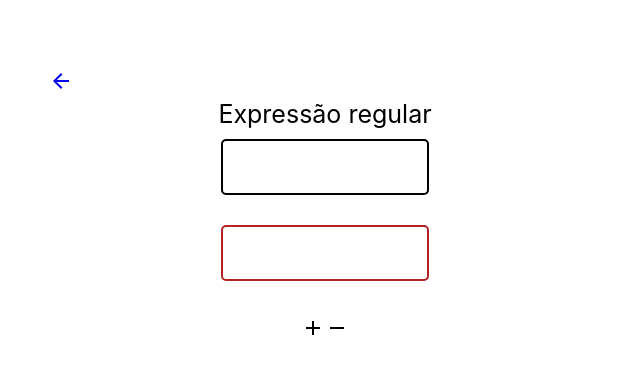
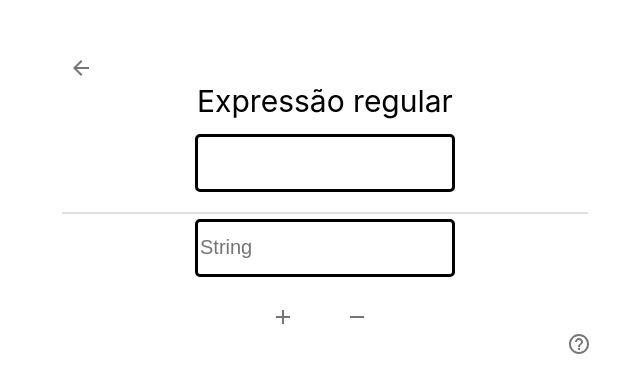
Before and after one commit to glyve99/trab-lftc, a React (Create React App) app: page /regex in a window 1280 px wide. Shown: the part 196-588 px from the top of the page, without its empty margins (315-955 px from the left). Built offline with nearby package versions, Linux system fonts and the light colour scheme.

Commit message:
Finalizando a implementação da Expressão regular

```diff
--- a/public/index.html
+++ b/public/index.html
@@ -24,7 +24,7 @@
       work correctly both with client-side routing and a non-root public URL.
       Learn how to configure a non-root public URL by running `npm run build`.
     -->
-    <title>React App</title>
+    <title>LFTC</title>
   </head>
   <body>
     <noscript>You need to enable JavaScript to run this app.</noscript>
--- a/src/components/pages/Home.js
+++ b/src/components/pages/Home.js
@@ -15,14 +15,18 @@ export default function Home() {
 
     return (
         <Container maxWidth='sm' style={styles.container}>
+            <p style={styles.text}>
+                Trabalho: Linguagens Formais e Teoria da Computação
+            </p>
             {renderRedirect()}
             <div style={styles.menu}>
-                <div style={{display: 'flex', flexDirection: 'column', justifyContent: 'space-between', height: '100%', padding: '15px 0 15px 0'}}>
-                    <Button onClick={() => setRedirectFlag('regex')}>Expressões regulares</Button>
-                    <Button>Gramáticas</Button>
-                    <Button onClick={() => setRedirectFlag('autofin')}>Autômatos finitos</Button>
-                </div>
+                <Button style={styles.button} onClick={() => setRedirectFlag('regex')}>Expressões regulares</Button>
+                <Button style={styles.button}>Gramáticas</Button>
+                <Button style={styles.button} onClick={() => setRedirectFlag('autofin')}>Autômatos finitos</Button>
             </div>
+            <p style={styles.text}>
+                Desenvolvido por: Giovanna Carreira Marinho e Guilherme Molina de Olyveira
+            </p>
         </Container>
     )
 }
@@ -33,11 +37,22 @@ const styles = {
         display: 'flex',
         justifyContent: 'center',
         alignItems: 'center',
+        flexDirection: 'column'
     },
     menu: {
-        height: '75%',
+        height: '70%',
         width: '50%',
-        backgroundColor: 'pink',
-        borderRadius: '5%'
+        display: 'flex',
+        justifyContent: 'space-evenly',
+        alignItems: 'center',
+        flexDirection: 'column'
+    },
+    text: {
+        fontSize: '15px',
+        textAlign: 'center'
+    },
+    button: {
+        fontSize: '20px',
+        fontStyle: 'none'
     }
 }
--- a/src/components/pages/Regex.js
+++ b/src/components/pages/Regex.js
@@ -1,11 +1,16 @@
 import React, { useState } from 'react';
 import { Link } from 'react-router-dom';
 import Container from '@material-ui/core/Container';
-import IconButton from '@material-ui/core/Icon';
+import Button from '@material-ui/core/Button/Button';
+import Tooltip from "@material-ui/core/Tooltip";
+import Typography from '@material-ui/core/Typography';
+import { withStyles } from '@material-ui/core/styles';
+import Divider from '@material-ui/core/Divider';
 
 import RemoveOutlinedIcon from '@material-ui/icons/RemoveOutlined';
 import AddOutlinedIcon from '@material-ui/icons/AddOutlined';
 import ArrowBackIcon from '@material-ui/icons/ArrowBack';
+import HelpOutlineIcon from '@material-ui/icons/HelpOutline';
 
 export default function Regex() {
     const [userInput, setUserInput] = useState('');
@@ -15,68 +20,86 @@ export default function Regex() {
     const validate = e => {
         const regex = new RegExp(userInput);
         const string = e.target.value;
-        console.log(regex);
 
         if(regex.exec(string)){
-             setCorrect(true);
+             e.target.style.borderColor = "ForestGreen";
         } else {
-             setCorrect(false);
+             e.target.style.borderColor = "FireBrick";
         }
     }
 
     return (
         <Container maxWidth='sm' style={styles.container}>
             <header style={styles.header}>
-                <Link to="/">
-                    <IconButton style={{padding: '0px', margin: '0px'}}><ArrowBackIcon/></IconButton>
+                <Link style={styles.button} to="/" width="20px" height="40px">
+                    <Tooltip title="Voltar"><Button style={styles.button}><ArrowBackIcon color="action"/></Button></Tooltip>
                 </Link>
 
                 <p style={styles.text}>Expressão regular</p>
             </header>
 
             <div style={styles.main}>
-                <input type="text" onChange={(e) => setUserInput(e.target.value)} style={{
-                            borderSize: "2px",
-                            borderColor: "black",
-                            borderStyle: "solid",
-                            borderRadius: "5px",
-                            height: "50px",
-                            width: "200px",
-                            outline: "0"
-                         }}
-                />
+                <input type="text" onChange={(e) => setUserInput(e.target.value)} style={styles.input}/>
             </div>
+
+            <Divider color="inherit" style={{ padding: '0.5px', width: '95%', alignSelf: 'center' }} />
+
             <div style={styles.main}>
-                    {inputs.map(input => (
+                {inputs.map(() => (
                     <div style={styles.item}>
-                            <input type="text" onChange={(e) => validate(e)} style={{
-                                borderSize: "2px",
-                                borderColor: correct? "ForestGreen" : "FireBrick",
-                                borderStyle: "solid",
-                                borderRadius: "5px",
-                                height: "50px",
-                                width: "200px",
-                                outline: "0"
-                            }}
-                            />
+                        <input type="text" placeholder="String" onChange={(e) => validate(e)} onClick={(e) => {validate(e); e.target.placeholder = "";}} style={styles.input}/>
                     </div>
                 ))}
             </div>
 
             <div style={styles.footer}>
-                <IconButton onClick={() => {
+                <Tooltip title="Adicionar">
+                    <Button style={styles.button} onClick={() => {
                         if(inputs.length < 10)
                             setInputs([...inputs, 1])
-                    }}> <AddOutlinedIcon/> </IconButton >
-
-                <IconButton onClick={() => {
+                        }} > <AddOutlinedIcon color="action"/> </Button >
+                </Tooltip>
+                <Tooltip title="Remover">
+                    <Button style={styles.button} onClick={() => {
                         if(inputs.length > 1)
                             setInputs(inputs.slice(0, inputs.length-1))
-                    }}> <RemoveOutlinedIcon/> </IconButton >
+                        }} > <RemoveOutlinedIcon color="action" /> </Button >
+                </Tooltip>
+            </div>
+
+            <div style={styles.helper}>
+                <HtmlTooltip placement="top"
+                    title={
+                    <React.Fragment>
+                        <Typography  color="inherit">Expressão regular</Typography>
+                        {'Insira a expressão regular:'} <br/>
+                        <b>{'  ^'}</b> {' iniciar a expressão regular'} <br/>
+                        <b>{'  $'}</b> {' termina a expressão regular'} <br/>
+                        <b>{'  *'}</b> {' zero ou mais repetições'} <br/>
+                        <b>{'  +'}</b> {' uma ou mais repetições'} <br/>
+                        <b>{'  ?'}</b> {' zero ou uma repetição'} <br/>
+                        <b>{'  |'}</b> {' união'} <br/>
+                        <b>{'  {x}'}</b> {' x repetições'} <br/>
+                        <b>{'  {x, y}'}</b> {' entre x e y repetições'} <br/><br/>
+                        {'Acrescente as strings para testar.'}
+                    </React.Fragment>
+                    }>
+                    <HelpOutlineIcon color="action" />
+                </HtmlTooltip>
             </div>
         </Container>
     )
 }
+
+const HtmlTooltip = withStyles((theme) => ({
+    tooltip: {
+      backgroundColor: '#f5f5f9',
+      color: 'rgba(0, 0, 0, 0.87)',
+      maxWidth: 420,
+      fontSize: theme.typography.pxToRem(12),
+      border: '1px solid #dadde9',
+    },
+  }))(Tooltip);
 
 const styles = {
     container: {
@@ -84,33 +107,56 @@ const styles = {
         display: 'flex',
         flexDirection: 'column',
         justifyContent: 'center'
-
+    },
+    input: {
+        borderWidth: "3px",
+        borderColor: "black",
+        borderStyle: "solid",
+        borderRadius: "5px",
+        height: "50px",
+        width: "250px",
+        outline: "0",
+        fontSize: "20px"
+     },
+    button: {
+        borderRadius: '5px',
+        height: '30px',
+        width: '20px',
+        transitionDuration: '0.5s',
+        marginRight: '10px'
     },
     text: {
-        fontSize: '25px',
-        padding: '0px',
-        margin: '0px',
-        textAlign: 'center'
+        fontSize: '30px',
+        textAlign: 'center',
+        margin: '0'
     },
     header:
     {
-        flexDirection: 'row',
-        justifyContent: 'center',
-        paddingBottom: '10px'
+        paddingBottom: '15px',
+        display: 'flex',
+        flexDirection: 'column',
+        justifyContent: 'space-between'
     },
     main: {
-        padding: '0 0 30px 0',
+        paddingBottom: '20px',
         margin: '0 auto',
         display: 'flex',
-        flexDirection: 'column',
+        flexFlow: 'row',
+        flexWrap: 'wrap',
         justifyContent: 'center'
     },
     item: {
-        padding: '0 0 5px 0'
+        padding: '5px',
     },
     footer: {
         display: 'flex',
         flexDirection: 'row',
         justifyContent: 'center'
+    },
+    helper: {
+        display: 'flex',
+        flexDirection: 'row',
+        justifyContent: 'flex-end',
+        marginRight: '10px'
     }
 }
```
Lines whose indentation alone changed are shown as unchanged.
